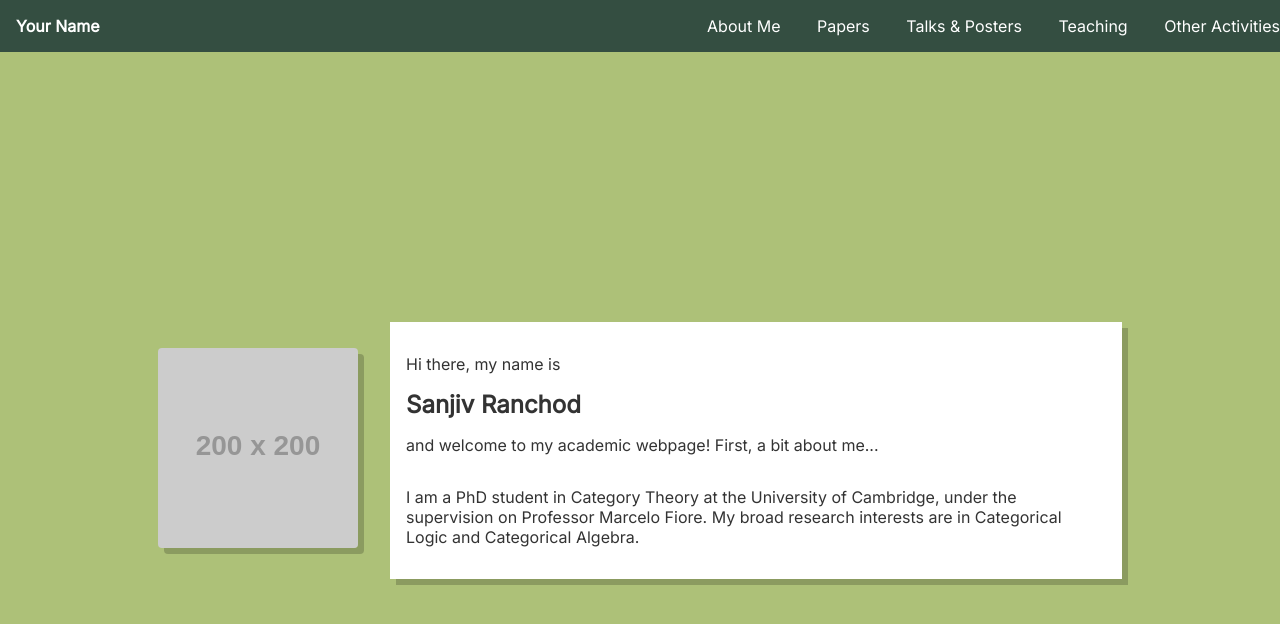
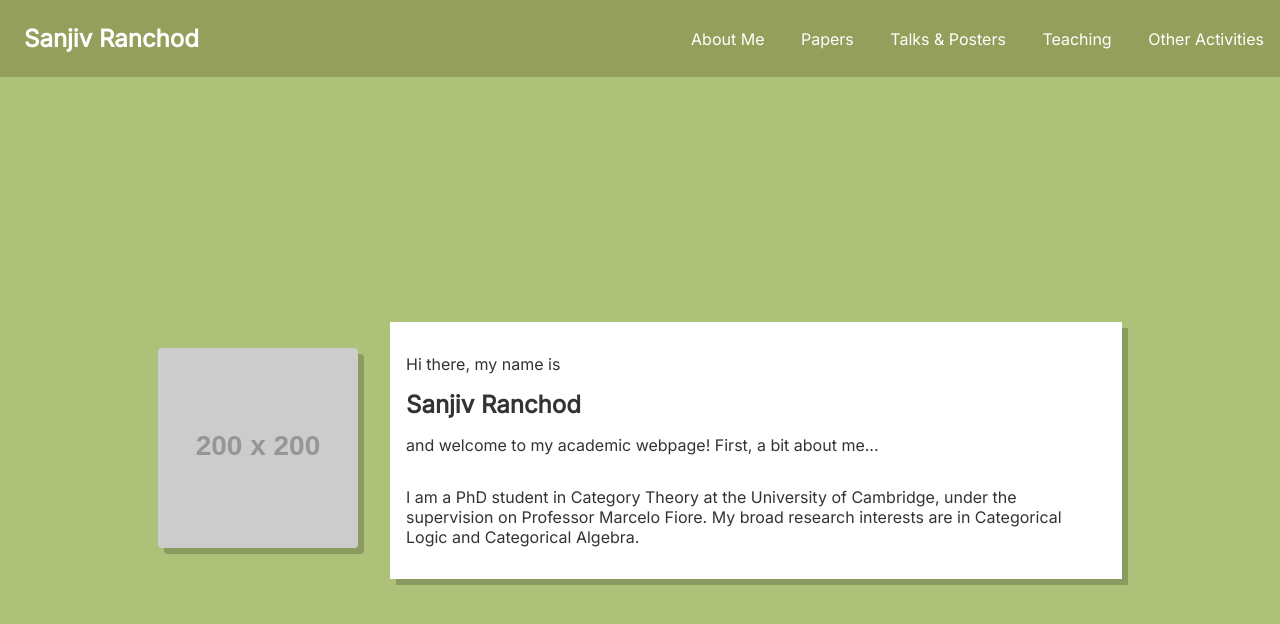
Before and after one commit to sanjiv-ranchod/website_test, a Jekyll site: the page built from index.md, in a window 1280 px wide and 900 px high. Shown: the top 624 px of the window. Built offline with Jekyll 4.4.1, drawn with Linux system fonts in a browser that asks for light colours; some of the changed text lies outside the part shown.

Commit message:
small style changes lol

```diff
--- a/_includes/nav.html
+++ b/_includes/nav.html
@@ -1,12 +1,12 @@
 
 <nav class="navbar">
   <div class="nav-left">
-    <a href="/">Your Name</a>
+    <a href="/">Sanjiv Ranchod</a>
   </div>
   <div class="nav-center">
     <a href="#about">About Me</a>
     <a href="#papers">Papers</a>
-    <a href="#talks">Talks & Posters</a>
+    <a href="#talks-posters">Talks & Posters</a>
     <a href="#teaching">Teaching</a>
     <a href="#activities">Other Activities</a>
   </div>
--- a/assets/css/style.css
+++ b/assets/css/style.css
@@ -1,11 +1,11 @@
 
 :root {
   --background-color: #adc178;
-  --navbar-background: #344e41;
+  --navbar-background: #939f5b;
   --card-background: #ffffff;
   --box-shadow: 6px 6px 0px rgba(0, 0, 0, 0.2);
   --link-hover: #588157;
-  --heading-colour: #6c584c
+  --heading-colour: #6c584c;
 }
 
 body {
@@ -24,7 +24,7 @@ html {
   justify-content: space-between;
   align-items: center;
   background-color: var(--navbar-background);
-  padding: 1em;
+  padding: 1.5em;
   position: fixed;
   top: 0;
   width: 100%;
@@ -35,6 +35,11 @@ html {
   color: white;
   text-decoration: none;
   font-weight: bold;
+  font-size: 1.5em;
+}
+
+.nav-center {
+  padding-right: 1.5rem;
 }
 
 .nav-center a {
@@ -51,6 +56,7 @@ html {
   padding: 5em 1em 2em;
   max-width: 1000px;
   margin: 0 auto;
+  scroll-margin-top: 100px;
 }
 
 .about-section {
```
Also changed, not shown: _data/talks.yml (+12 -11 lines).
